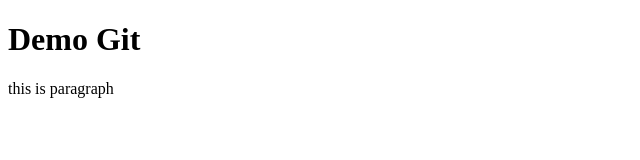
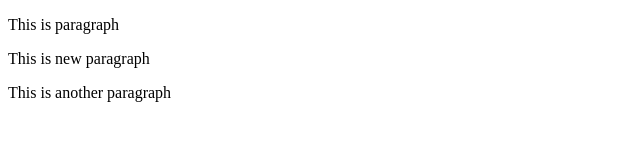
Before and after one commit to Voraprot/demo-git, a plain HTML site: page index.html in a window 1280 px wide. Shown: the whole page, without its empty margins (0-640 px from the left). Drawn offline with Linux system fonts and the light colour scheme.

Commit message:
add paragraph

```diff
--- a/index.html
+++ b/index.html
@@ -3,10 +3,11 @@
 <head>
     <meta charset="UTF-8">
     <meta name="viewport" content="width=device-width, initial-scale=1.0">
-    <title>Demo git</title>
+    <title>Demo git!!!!</title>
 </head>
 <body>
-    <h1>Demo Git</h1>
-    <p>this is paragraph</p>
+    <p>This is paragraph</p>
+    <p>This is new paragraph</p>
+    <p>This is another paragraph</p>
 </body>
 </html>
```
